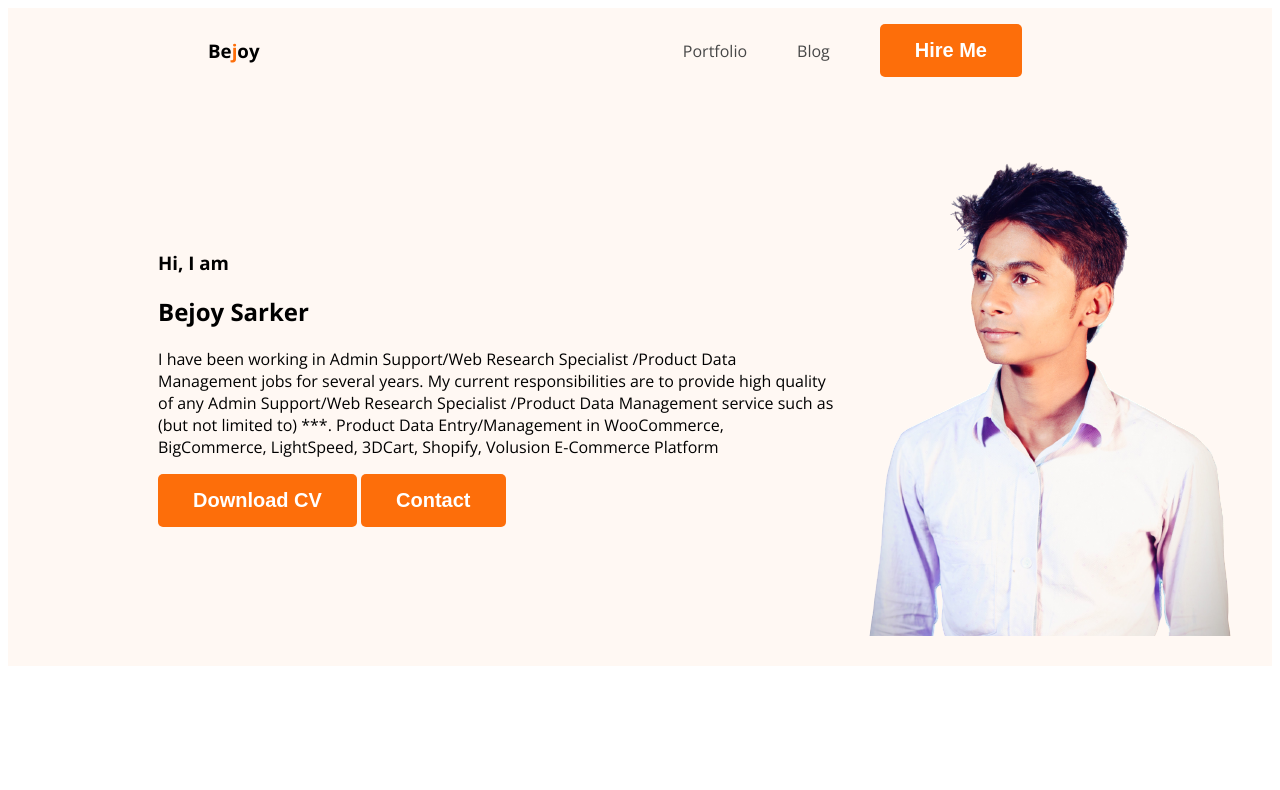
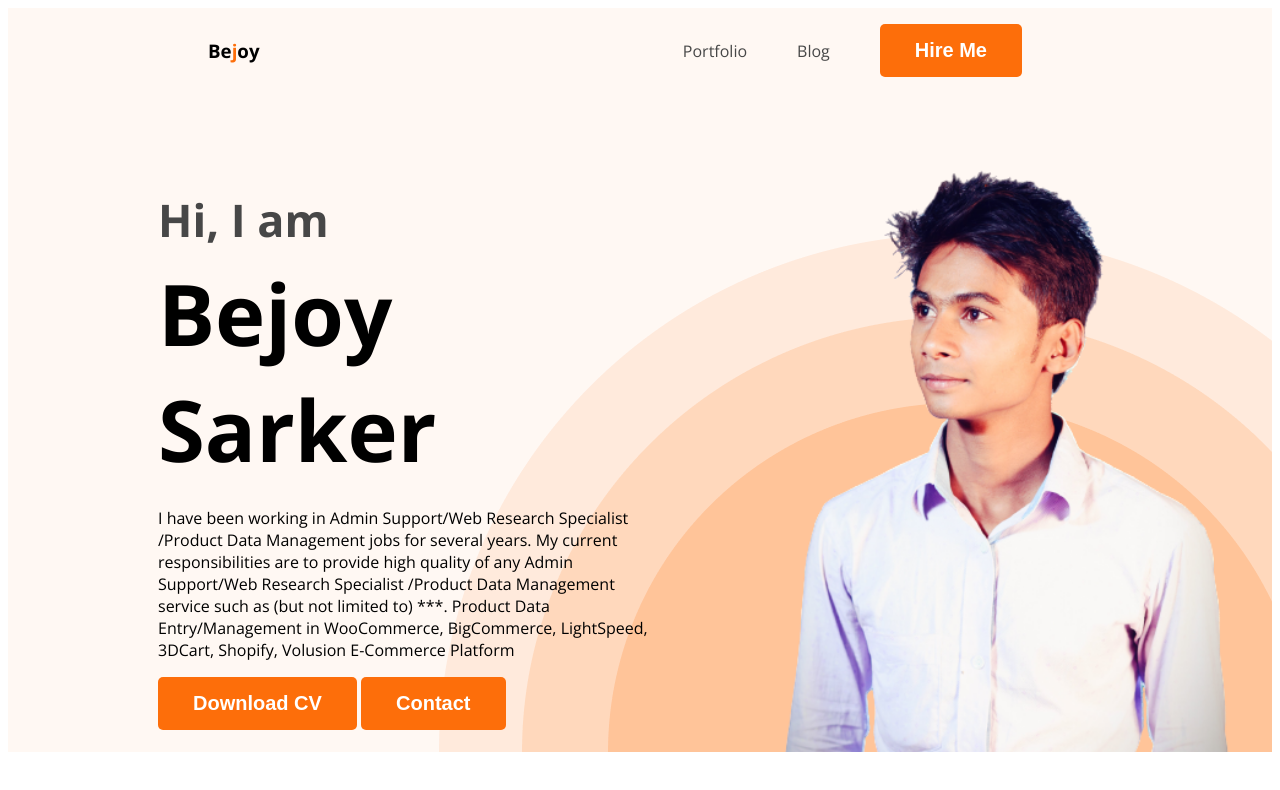
Before and after one commit to sarker32/My-Portfolio, a plain HTML site: page index.html in a window 1280 px wide. Drawn offline with nearby package versions, Linux system fonts and the light colour scheme.

Commit message:
Background added

```diff
--- a/index.html
+++ b/index.html
@@ -22,10 +22,10 @@
             </ul>
         </nav>
         <div class="banner">
-            <div>
+            <div class="banner-content">
                 <h3 class="banner-greeting">Hi, I am</h3>
                 <h2 class="banner-title">Bejoy Sarker</h2>
-                <p>I have been working in Admin Support/Web Research Specialist /Product Data Management jobs for several years. My current responsibilities are to provide high quality of any Admin Support/Web Research Specialist /Product Data Management service such as (but not limited to) ***. Product Data Entry/Management in WooCommerce, BigCommerce, LightSpeed, 3DCart, Shopify, Volusion E-Commerce Platform</p>
+                <p class="banner-descriptoon">I have been working in Admin Support/Web Research Specialist /Product Data Management jobs for several years. My current responsibilities are to provide high quality of any Admin Support/Web Research Specialist /Product Data Management service such as (but not limited to) ***. Product Data Entry/Management in WooCommerce, BigCommerce, LightSpeed, 3DCart, Shopify, Volusion E-Commerce Platform</p>
                 <button class="btn-primary">Download CV</button>
                 <button class="btn-primary">Contact</button>
             </div>
--- a/styles/portfolio.css
+++ b/styles/portfolio.css
@@ -3,10 +3,11 @@ body {
     font-family: 'Open Sans', sans-serif;
 }
 
-.text-primary{
+.text-primary {
     color: #FD6E0A;
 }
-.btn-primary{
+
+.btn-primary {
     border-radius: 5px;
     background: #FD6E0A;
     border: 0;
@@ -22,27 +23,57 @@ nav {
     align-items: center;
     margin: 0 200px;
 }
- nav > ul{
+
+nav>ul {
     display: flex;
     align-items: center;
 }
- nav li{
+
+nav li {
     list-style: none;
     margin-right: 50px;
 }
- nav a{
+
+nav a {
     text-decoration: none;
     color: #474747;
 }
+
 /* header related styles */
- .header{
+.header {
     background-color: #FFF8F3;
+    background-image: url('../Media/header_bg.png');
+    background-repeat: no-repeat;
+    background-position: bottom right;
 }
-.banner{
-    padding: 30px 30px 30px 150px;
+
+.banner {
+    padding: 30px 30px 0px 150px;
     display: flex;
     align-items: center;
+    justify-content: space-between;
 }
-.banner .profile-pic{
+.banner-content{
+    max-width: 500px;
+}
+
+.banner .profile-pic {
     width: 500px;
 }
+
+.banner-greeting {
+    font-size: 45px;
+    color: #474747;
+    margin-bottom: 0;
+}
+
+.banner-title {
+    font-size: 85px;
+    font-weight: 700;
+    margin-top: 5px;
+    margin-bottom: 20px
+}
+.banner-description{
+    margin-bottom: 30px;
+    margin-top: 20px;
+}
```
Also changed, not shown: Media/developer.png (added), Media/header_bg.png (added), Media/icon/facebook.png (added), Media/icon/insta.png (added), Media/icon/js.png (added), Media/icon/mongo.png (added), Media/icon/nodejs.png (added), Media/icon/react.png (added), Media/icon/twitter.png (added). Lines whose indentation alone changed are shown as unchanged.
